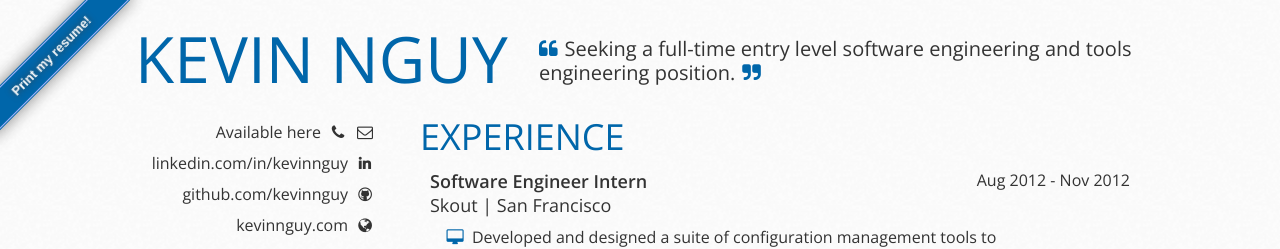
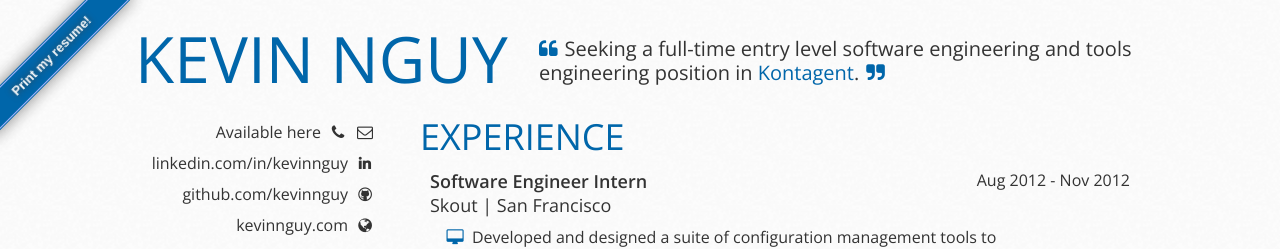
Before and after one commit to kevinnguy/kevinnguy.github.com, a Jekyll site: the page index.html, which Jekyll copies as it is, in a window 1280 px wide. Shown: the top 249 px of the page. Built offline with Jekyll 4.4.1, drawn with Linux system fonts in a browser that asks for light colours.

```diff
--- a/index.html
+++ b/index.html
@@ -41,7 +41,7 @@
         <a href='http://kevinnguy.com' target="_blank">Kevin Nguy</a>
       </div>
       <div id="objective">
-        <p><a class="icon-quote-left description"></a>Seeking a full-time entry level software engineering and tools engineering position<a></a>.<a class="icon-quote-right icon"></a></p>
+        <p><a class="icon-quote-left description"></a>Seeking a full-time entry level software engineering and tools engineering position in <a>Kontagent</a>.<a class="icon-quote-right icon"></a></p>
       </div>
     </div>
 
```
Also changed, not shown: 2 other files.
